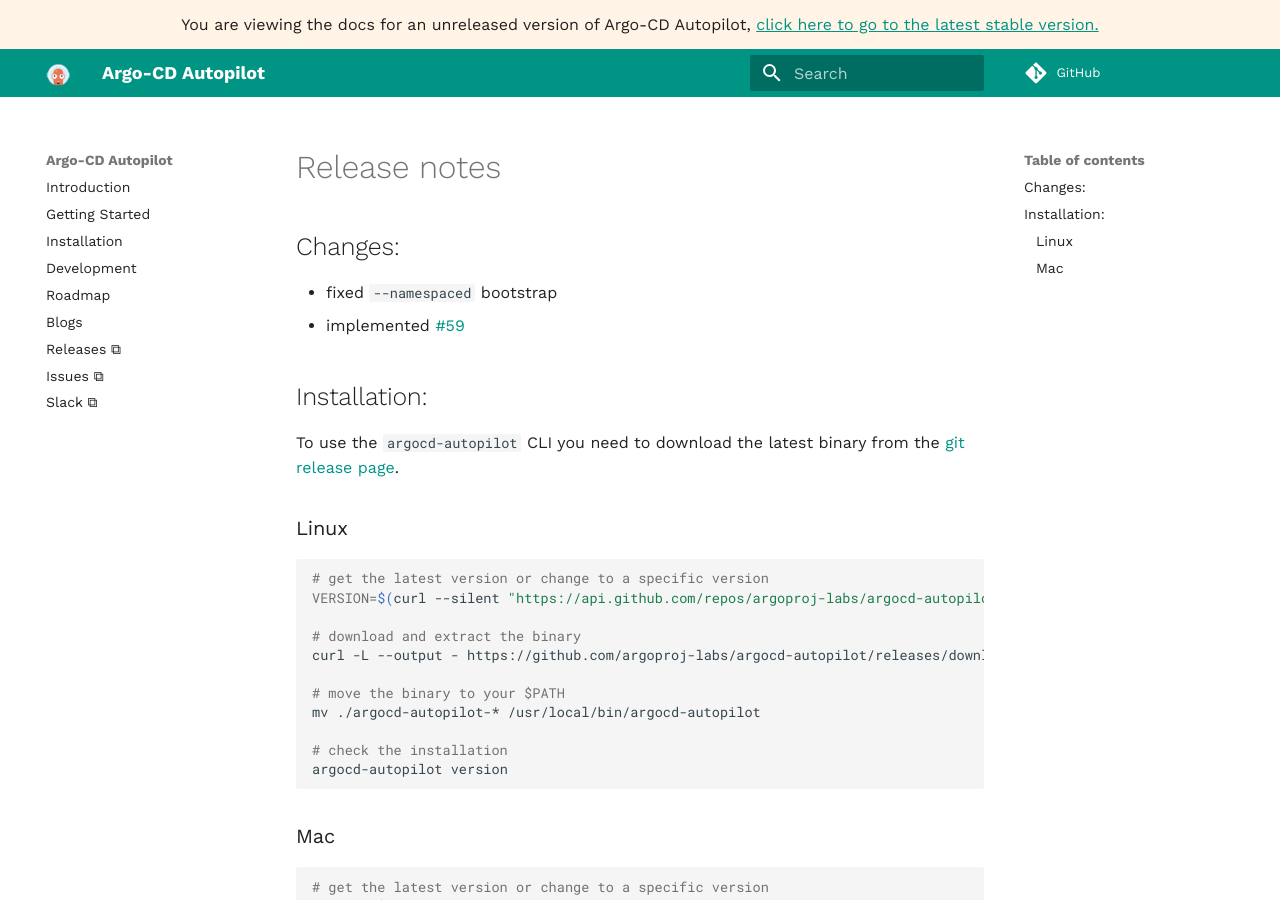
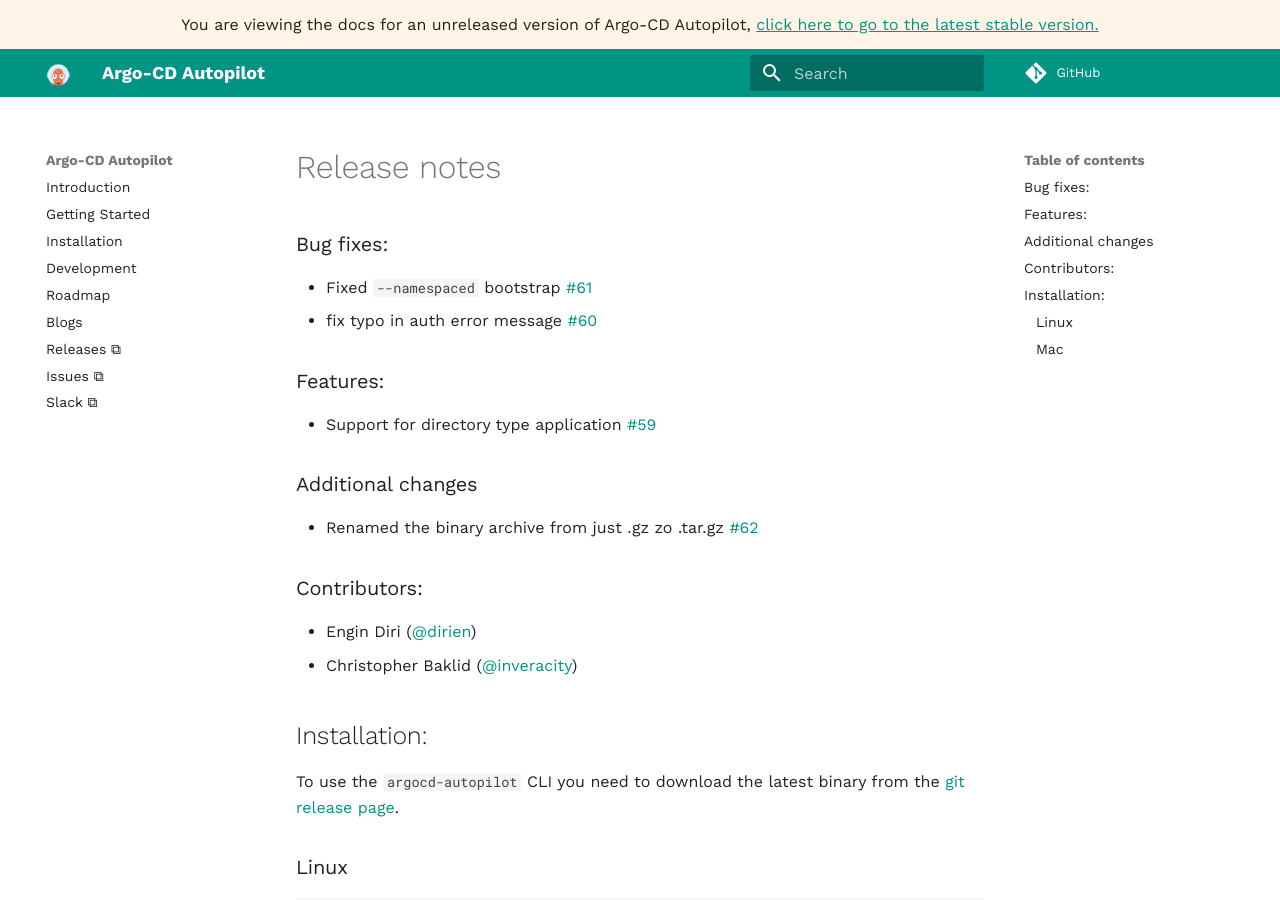
Before and after one commit to argoproj-labs/argocd-autopilot, an MkDocs documentation site: the page built from docs/releases/release_notes.md, in a window 1280 px wide and 900 px high. Built offline with MkDocs 1.6.1 and Material for MkDocs 9.7.7, drawn with Linux system fonts in a browser that asks for light colours; comment, search, counter and statistics services are not loaded.

Commit message:
release v0.1.7

```diff
--- a/docs/releases/release_notes.md
+++ b/docs/releases/release_notes.md
@@ -1,6 +1,20 @@
-## Changes:
-* fixed `--namespaced` bootstrap
-* implemented [#59](https://github.com/argoproj-labs/argocd-autopilot/issues/59)
+### Bug fixes:
+
+* Fixed `--namespaced` bootstrap [#61](https://github.com/argoproj-labs/argocd-autopilot/pull/61)
+* fix typo in auth error message [#60](https://github.com/argoproj-labs/argocd-autopilot/pull/60)
+
+### Features:
+
+* Support for directory type application [#59](https://github.com/argoproj-labs/argocd-autopilot/issues/59)
+
+### Additional changes
+
+* Renamed the binary archive from just .gz zo .tar.gz [#62](https://github.com/argoproj-labs/argocd-autopilot/pull/62)
+
+### Contributors:
+
+- Engin Diri ([@dirien](https://github.com/dirien))
+- Christopher Baklid ([@inveracity](https://github.com/inveracity))
 
 ## Installation:
 
```
Also changed, not shown: CHANGELOG.md (+7 -0 lines), 1 other file.
